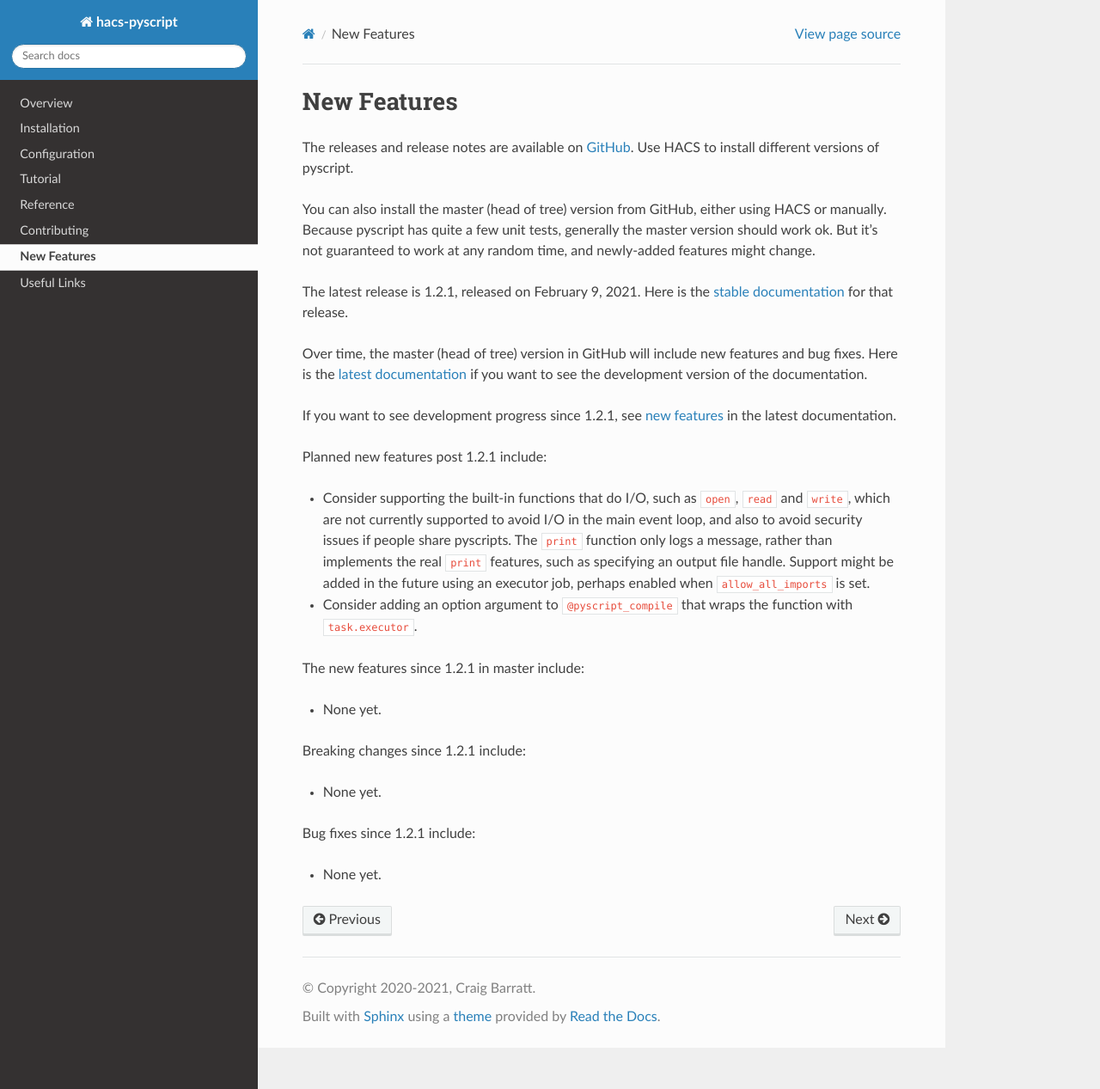
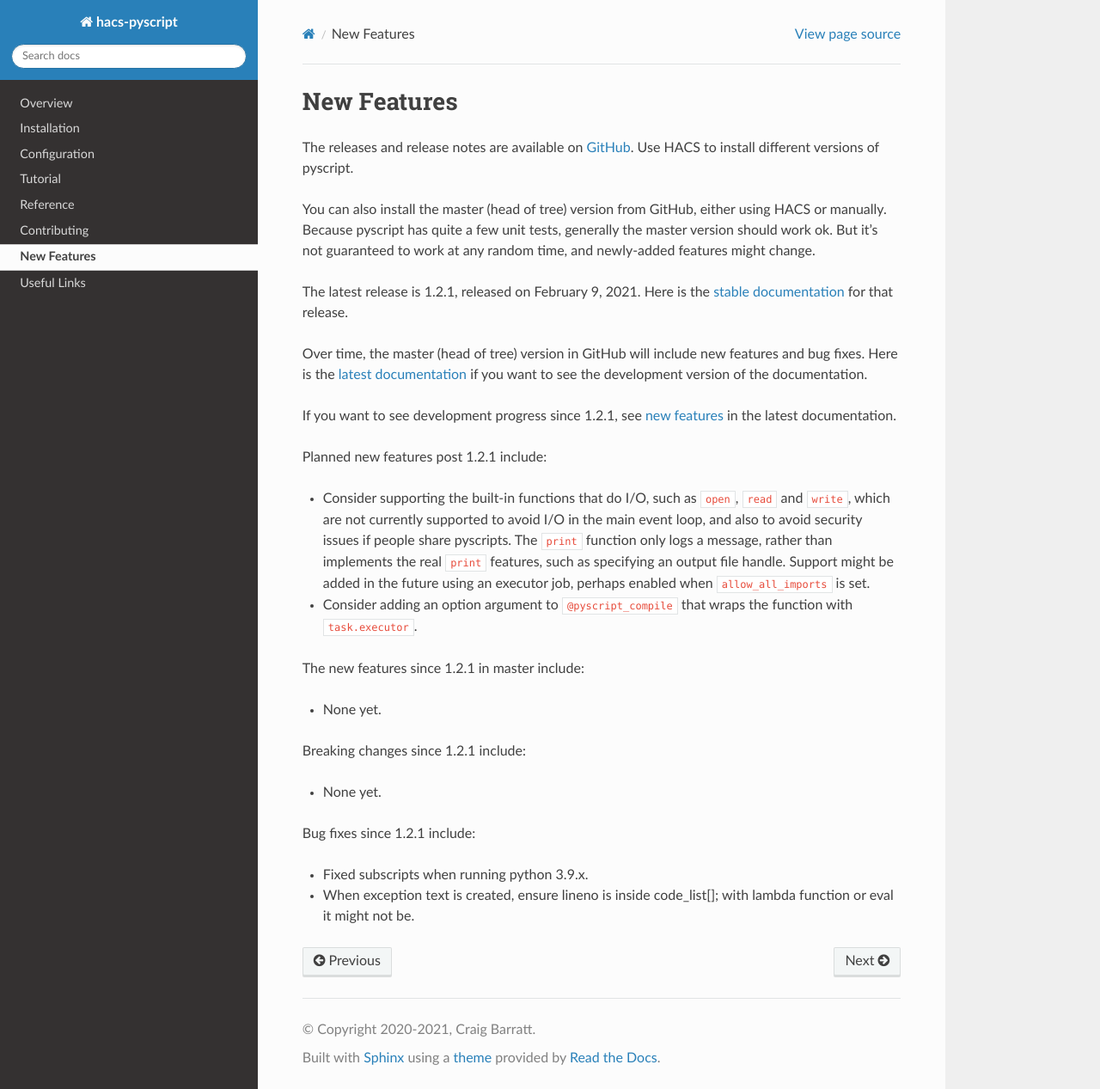
Before and after one commit to custom-components/pyscript, a Sphinx documentation site: the page built from docs/new_features.rst, in a window 1280 px wide and 1267 px high. Shown: the whole window at 86% size. Built offline with Sphinx 7.4.7 and the Read the Docs theme 2.0.0, drawn with Linux system fonts in a browser that asks for light colours.

Commit message:
updates for last two commits

```diff
--- a/docs/new_features.rst
+++ b/docs/new_features.rst
@@ -38,4 +38,5 @@ Breaking changes since 1.2.1 include:
 
 Bug fixes since 1.2.1 include:
 
-- None yet.
+- Fixed subscripts when running python 3.9.x.
+- When exception text is created, ensure lineno is inside code_list[]; with lambda function or eval it might not be.
```
